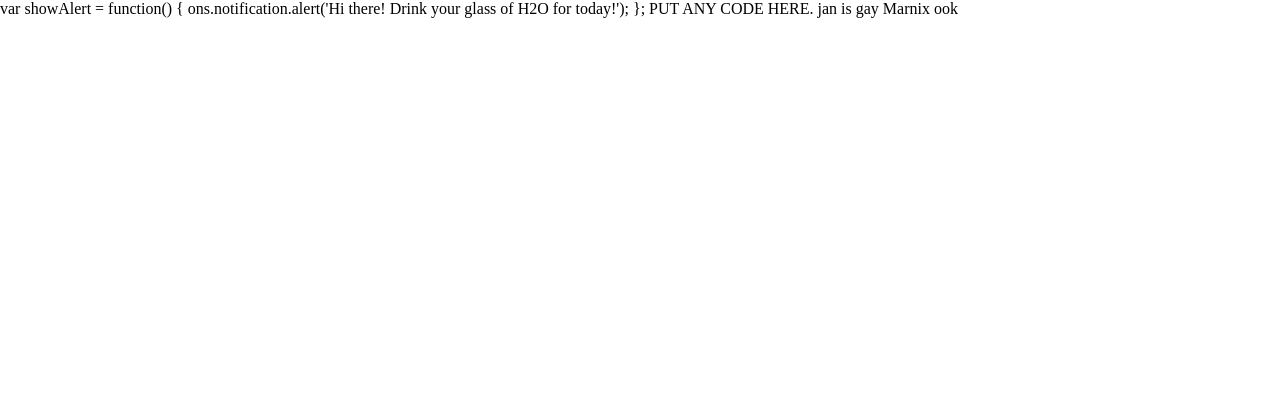
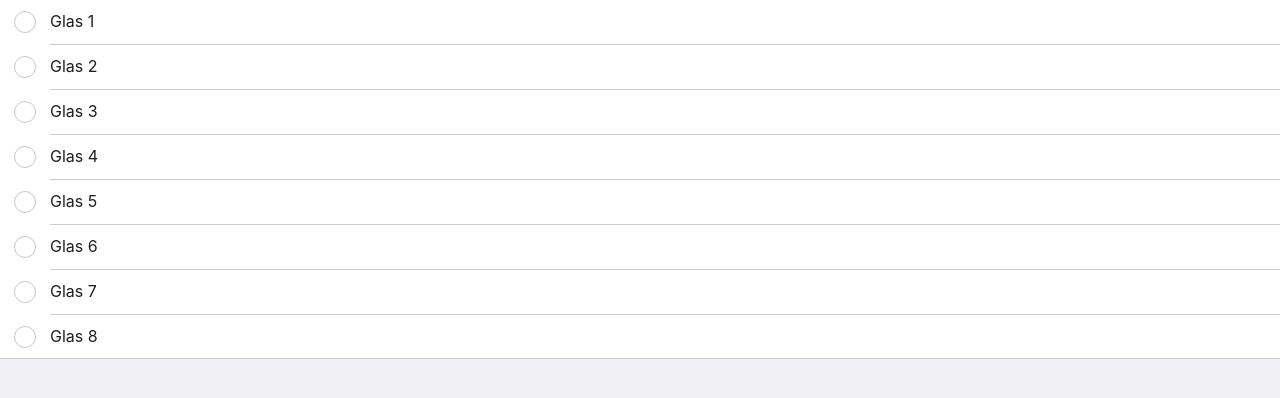
Before and after one commit to krokantekip/drinkwaterapp, a plain HTML site: page www/index.html in a window 1280 px wide. Drawn offline with Linux system fonts and the light colour scheme.

Commit message:
Checkboxes x8

```diff
--- a/www/index.html
+++ b/www/index.html
@@ -32,9 +32,74 @@
   </script>
 </head>
 <body>
-    var showAlert = function() {
-      ons.notification.alert('Hi there! Drink your glass of H2O for today!');
-    };
+    <ons-page>
+        <ons-list>
+          <ons-list-item tappable>
+            <label class="left">
+              <ons-checkbox input-id="check-1"></ons-checkbox>
+            </label>
+            <label for="check-1" class="center">
+              Glas 1
+            </label>
+          </ons-list-item>
+          <ons-list-item tappable>
+            <label class="left">
+              <ons-checkbox input-id="check-2"></ons-checkbox>
+            </label>
+            <label for="check-2" class="center">
+              Glas 2
+            </label>
+          </ons-list-item>
+          <ons-list-item tappable>
+            <label class="left">
+              <ons-checkbox input-id="check-1"></ons-checkbox>
+            </label>
+            <label for="check-1" class="center">
+              Glas 3
+            </label>
+          </ons-list-item>
+          <ons-list-item tappable>
+            <label class="left">
+              <ons-checkbox input-id="check-1"></ons-checkbox>
+            </label>
+            <label for="check-1" class="center">
+              Glas 4
+            </label>
+          </ons-list-item>
+          <ons-list-item tappable>
+            <label class="left">
+              <ons-checkbox input-id="check-1"></ons-checkbox>
+            </label>
+            <label for="check-1" class="center">
+              Glas 5
+            </label>
+          </ons-list-item>
+          <ons-list-item tappable>
+            <label class="left">
+              <ons-checkbox input-id="check-1"></ons-checkbox>
+            </label>
+            <label for="check-1" class="center">
+              Glas 6
+            </label>
+          </ons-list-item>
+          <ons-list-item tappable>
+            <label class="left">
+              <ons-checkbox input-id="check-1"></ons-checkbox>
+            </label>
+            <label for="check-1" class="center">
+              Glas 7
+            </label>
+          </ons-list-item>
+          <ons-list-item tappable>
+            <label class="left">
+              <ons-checkbox input-id="check-1"></ons-checkbox>
+            </label>
+            <label for="check-1" class="center">
+              Glas 8
+            </label>
+          </ons-list-item>
+        </ons-list>
+      </ons-page>
   PUT ANY CODE HERE.
   jan is gay
   Marnix ook
```
